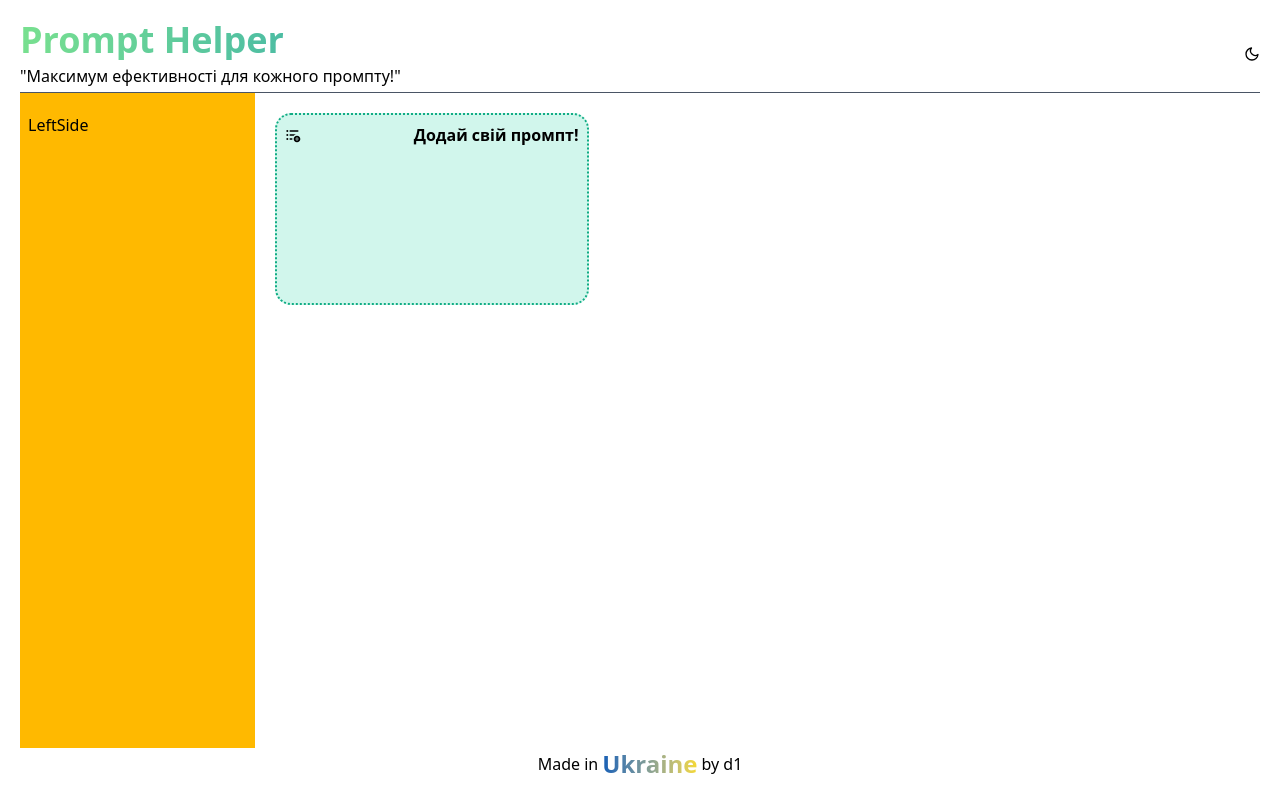
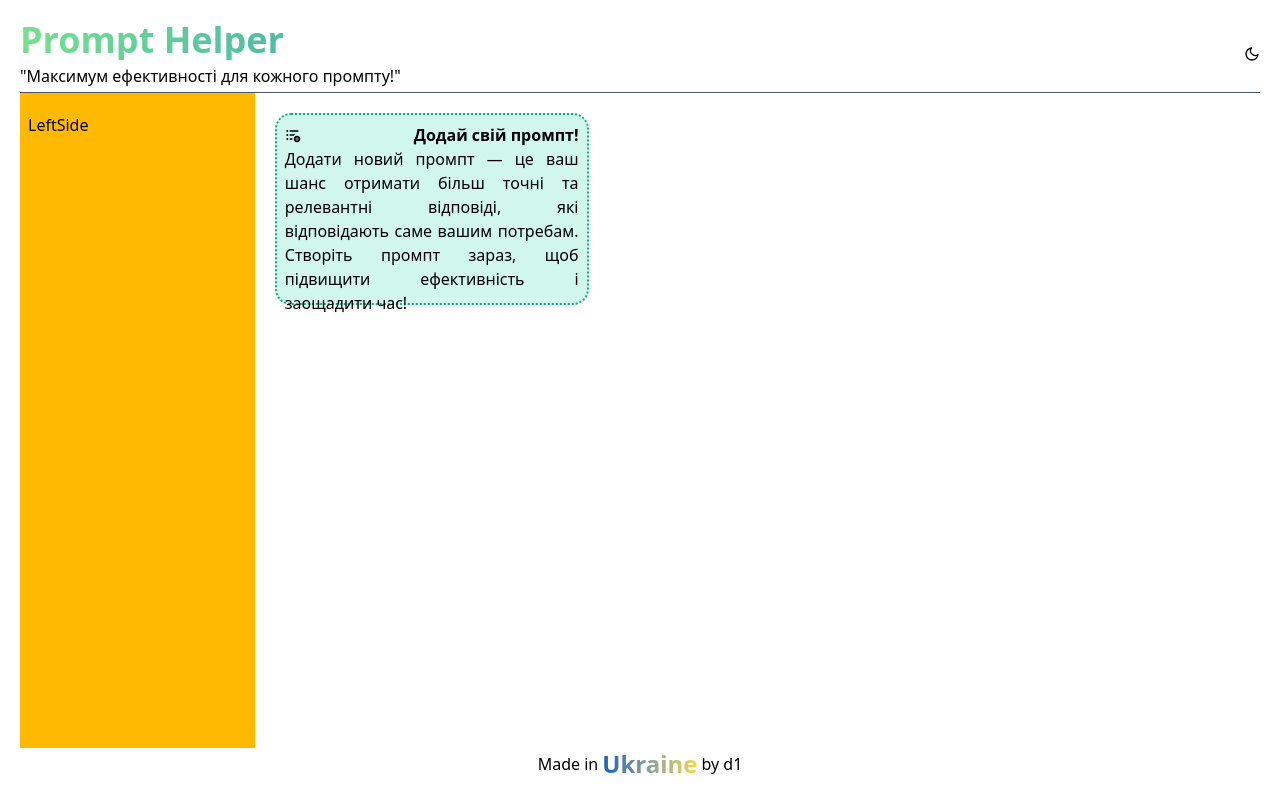
Before and after one commit to carlson142/prompt-helper, a Next.js app: page / in a window 1280 px wide. Built offline with nearby package versions, Linux system fonts and the light colour scheme.

Commit message:
add informational text to AddNewPrompt component

```diff
--- a/src/app/components/MainComponent/AddNewPrompt.tsx
+++ b/src/app/components/MainComponent/AddNewPrompt.tsx
@@ -10,6 +10,14 @@ export default function AddNewPrompt() {
 
         <div className="font-bold">Додай свій промпт!</div>
       </div>
+
+      <div className="text-justify">
+        <span>
+          Додати новий промпт — це ваш шанс отримати більш точні та релевантні
+          відповіді, які відповідають саме вашим потребам. Створіть промпт
+          зараз, щоб підвищити ефективність і заощадити час!
+        </span>
+      </div>
     </div>
   );
 }
```
